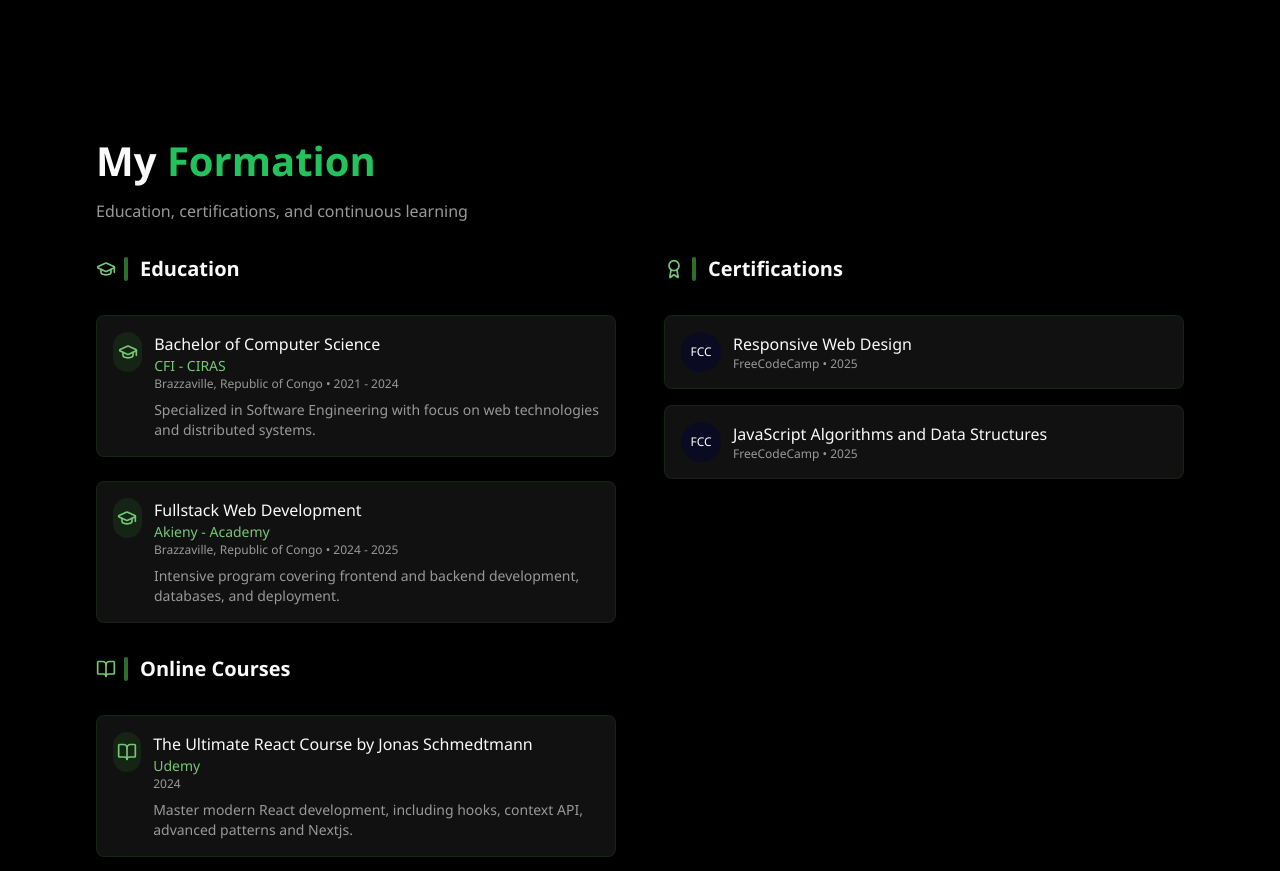
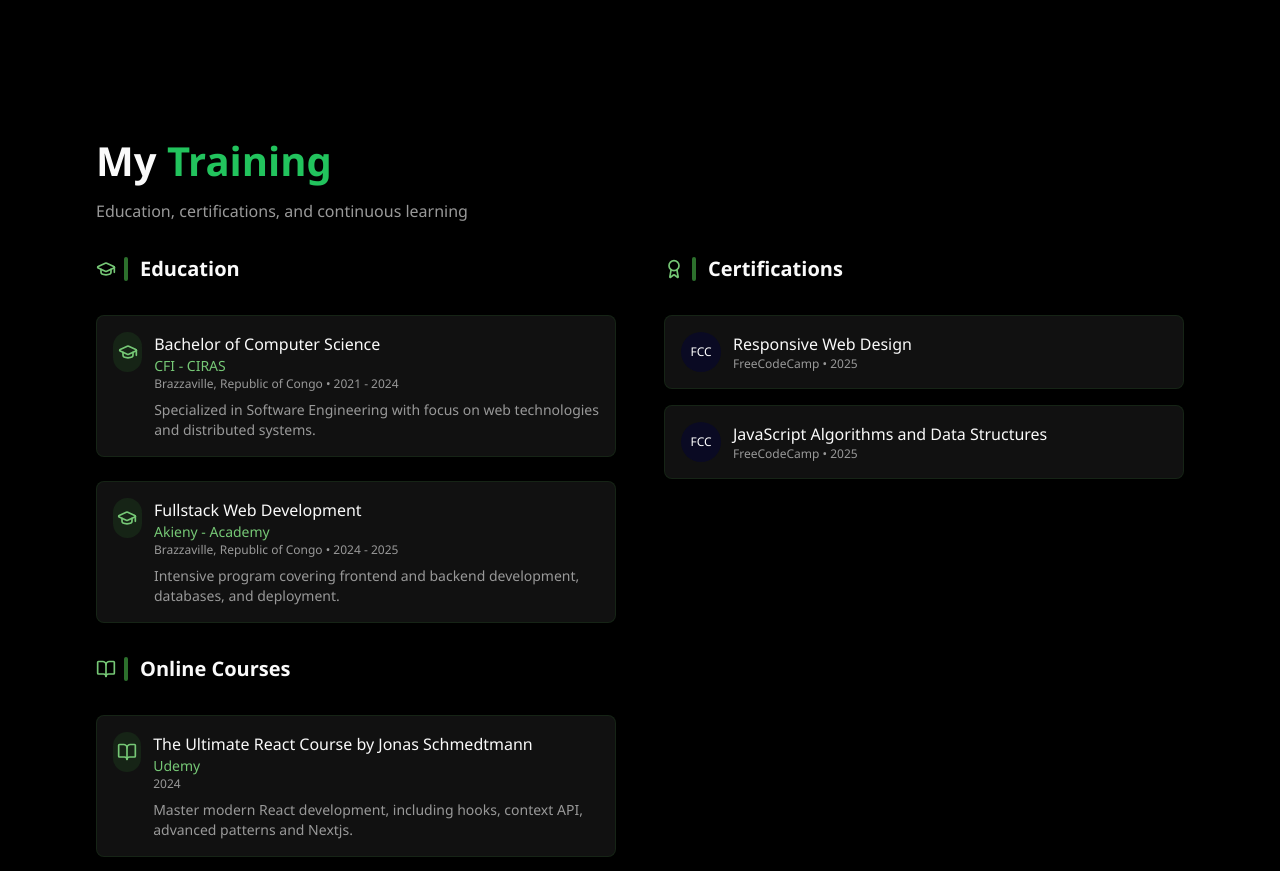
Before and after one commit to Codeur-Omniscient/Anthonydorian-Portfolio, a React (Vite) app: page / in a window 1280 px wide. Shown: the part 1860-2731 px from the top of the page. Built offline with nearby package versions, Linux system fonts and the light colour scheme.

Commit message:
fix(ui): Correction du texte du composant Formation pour remplacer Formation par Training

```diff
--- a/src/components/Formation.tsx
+++ b/src/components/Formation.tsx
@@ -32,7 +32,7 @@ export default function Formation() {
       <div className="section-title">
         <div>
           <h2>
-            My <span className="accent-text">Formation</span>
+            My <span className="accent-text">Training</span>
           </h2>
           <p className="subtitle">
             Education, certifications, and continuous learning
```
